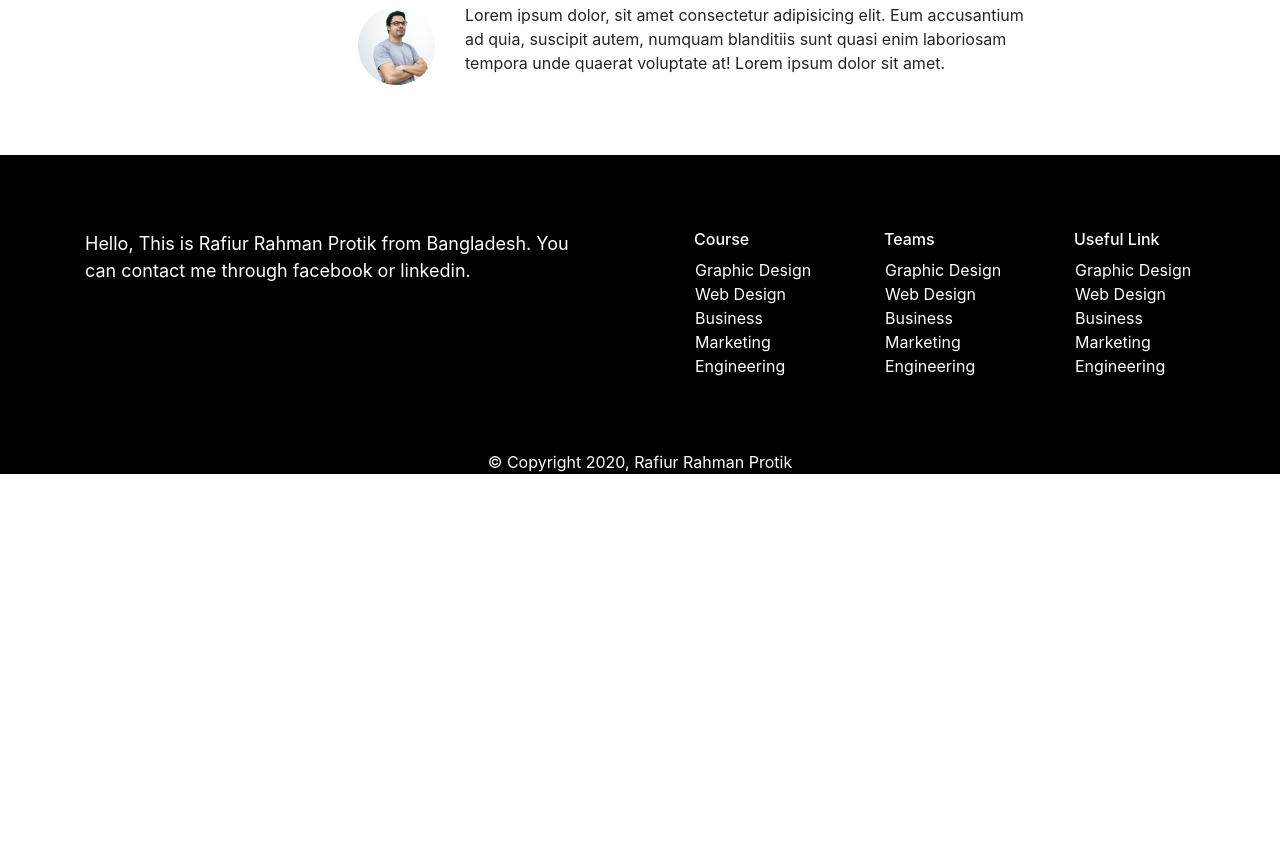
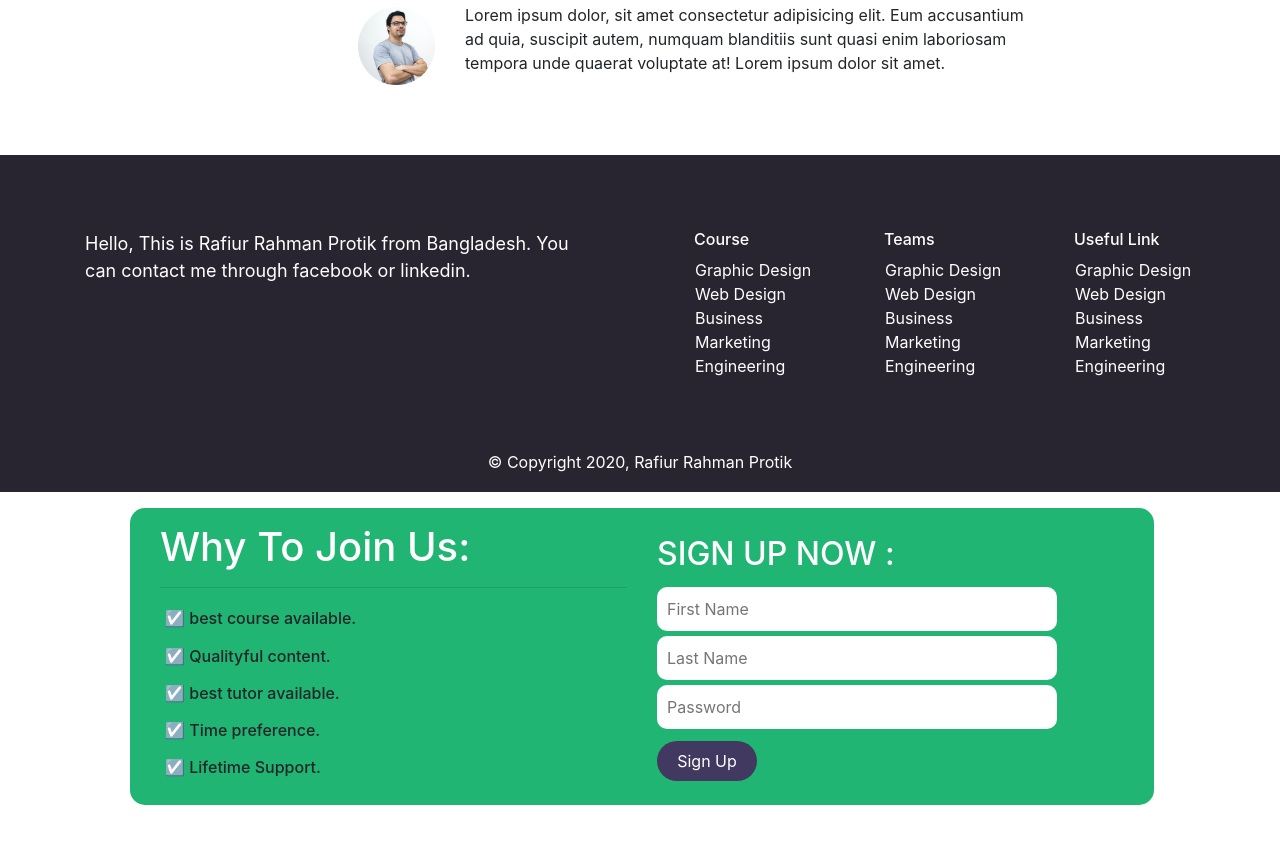
Before and after one commit to Protik111/E-School, a plain HTML site: page index.html in a window 1280 px wide. Shown: the part 1557-2400 px from the top of the page. Before the commit the page ends 2047 px from the top, so only its background shows below. Drawn offline with nearby package versions, Linux system fonts and the light colour scheme.

Commit message:
extra part added

```diff
--- a/index.html
+++ b/index.html
@@ -203,9 +203,37 @@
 
     </div>
   </div>
-  <footer><p style="text-align: center;">© Copyright 2020, Rafiur Rahman Protik</p></footer>
+  <footer><p style="text-align: center; padding-bottom: 18px;">© Copyright 2020, Rafiur Rahman Protik</p></footer>
 </div>
 <!-- footer part end -->
+
+<!-- extra part start -->
+<div class="xtra">
+  <div class="container">
+    <div class="row sign-up">
+      <div class="col-md-6">
+        <h1 class="h1">Why To Join Us:</h1> <hr>
+        <h6>☑ best course available.</h6>
+        <h6>☑ Qualityful content.</h6>
+        <h6>☑ best tutor available.</h6>
+        <h6>☑ Time preference.</h6>
+        <h6>☑ Lifetime Support.</h6>
+      </div>
+      <div class="col-md-6 sign-up2">
+        <h2 class="h2">SIGN UP NOW :</h2>
+        <input type="text" placeholder="First Name" name="" id=""> <br>
+        <input type="text" placeholder="Last Name" name="" id=""> <br>
+        <input type="password" placeholder="Password" name="" id=""> <br>
+        <button class="sign-up-btn" type="submit">Sign Up</button>
+
+      </div>
+    </div>
+  </div>
+</div>
+
+<!-- extrt part end -->
+
+
 
 
     <script src="https://code.jquery.com/jquery-3.5.1.slim.min.js" integrity="sha384-DfXdz2htPH0lsSSs5nCTpuj/zy4C+OGpamoFVy38MVBnE+IbbVYUew+OrCXaRkfj" crossorigin="anonymous"></script>
--- a/style.css
+++ b/style.css
@@ -28,6 +28,9 @@
 }
 .ready{
     color: #FD511A;
+}
+.nav-link{
+    color: #000000;
 }
 #schedule{
     color: #21B573;
@@ -78,7 +81,7 @@
     margin-bottom: 80px;
 }
 .footer{
-    background: black;
+    background: #282531;
     color: white;
 }
 .footer-text{
@@ -121,3 +124,42 @@ ul li{
     line-height: 24px;
     color: #413960;
 }
+.sign-up{
+    padding: 15px;
+    border-radius: 10px;
+}
+.row .col-md-6 h6{
+    padding: 5px;
+}
+.xtra{
+    background: #21B573;
+}
+.col-md-6 input{
+    padding: 10px;
+    margin-top: 5px;
+    width: 400px;
+    border-radius: 10px;
+    border: none;
+}
+.h2, .h1{
+    color: white;
+}
+.sign-up-btn{
+    margin-top: 12px;
+    background-color: #413960;
+    color: white;
+    width: 100px;
+    height: 40px;
+    border-radius: 22px;
+    border: none;
+}
+.sign-up2{
+    margin-top: 12px;
+}
+.xtra{
+    width: 80%;
+    margin-left: 130px;
+    border-radius: 15px;
+    border: none;
+    margin-bottom: 50px;
+}
```
